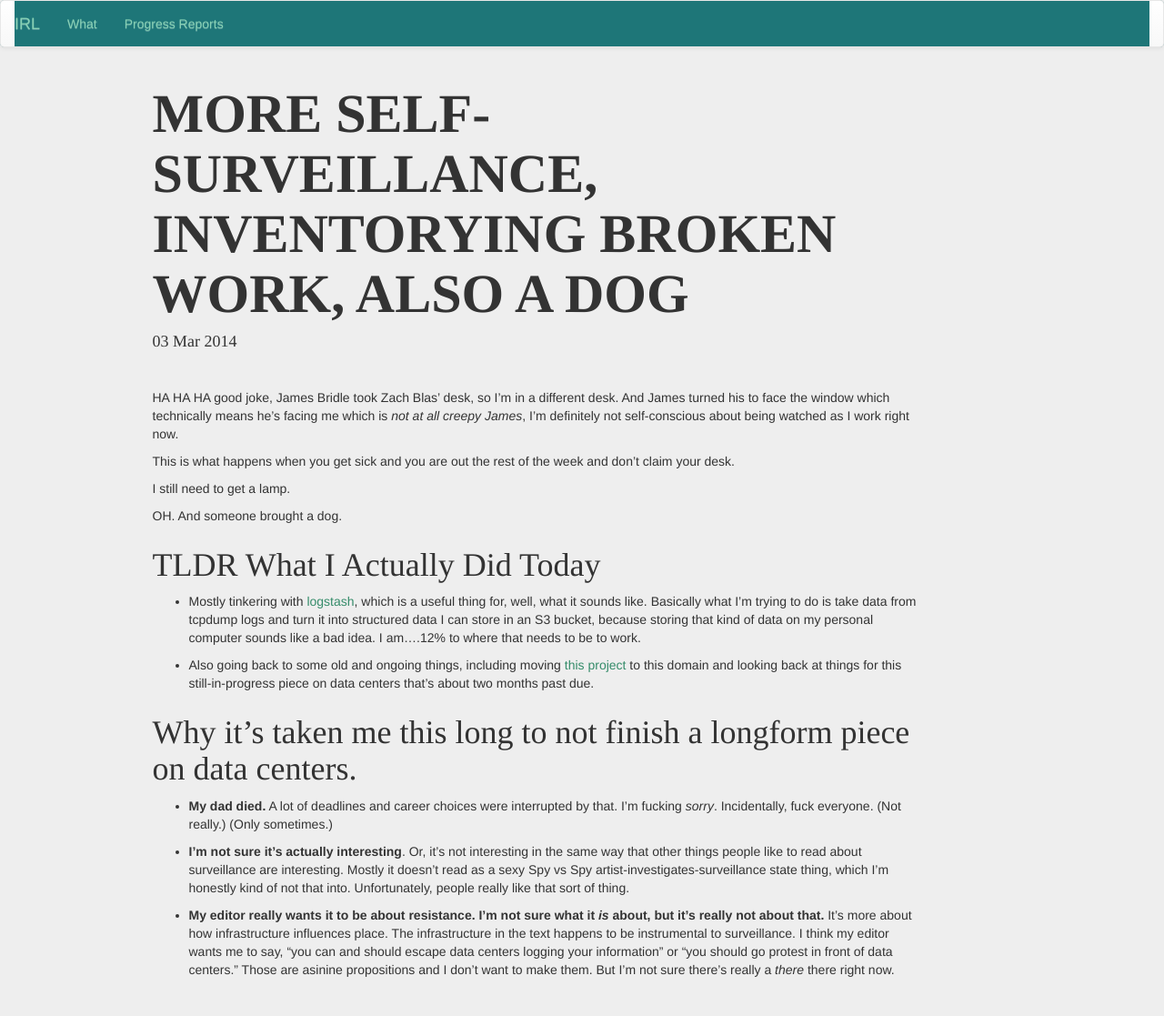
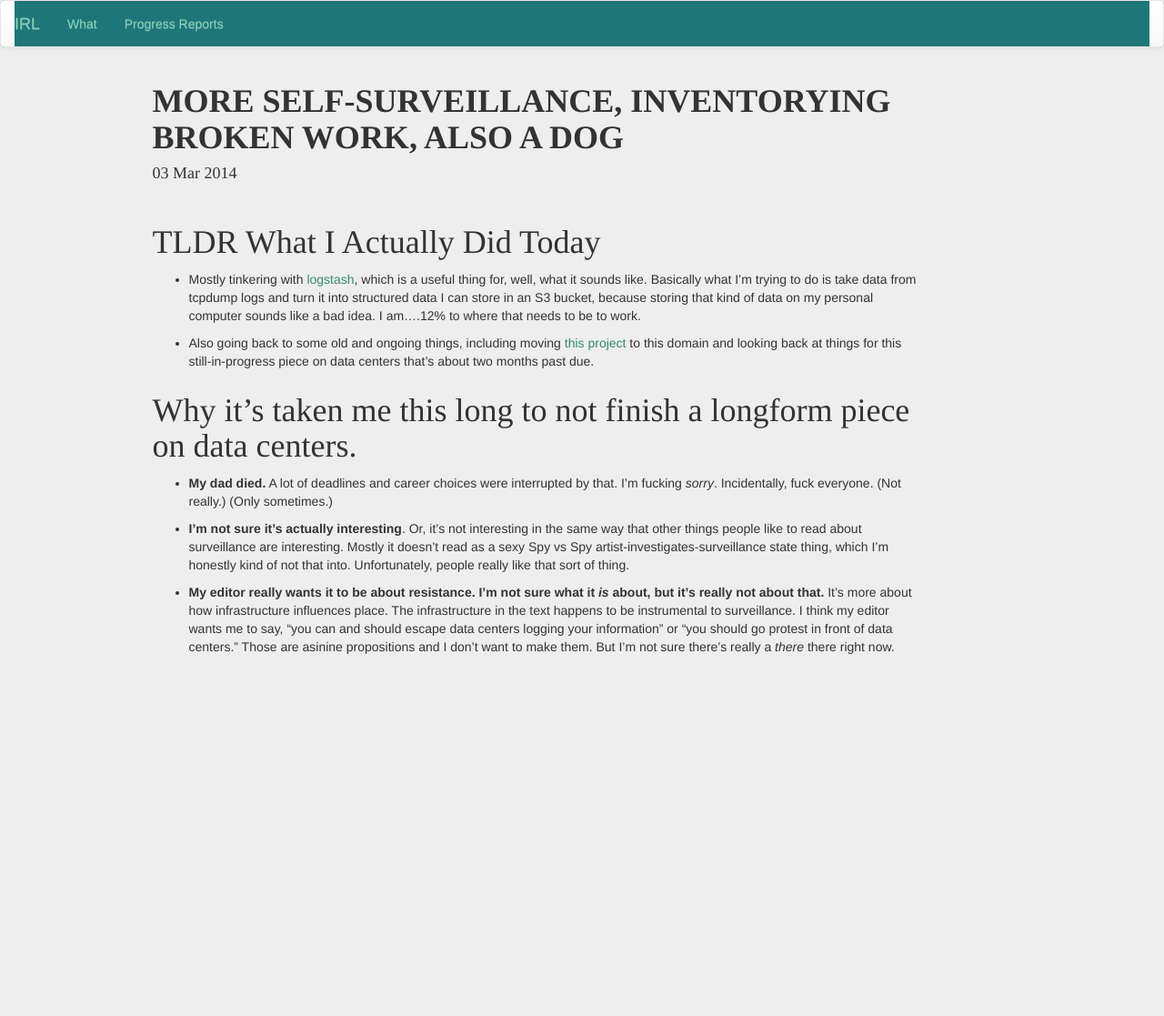
Before and after one commit to irl-so/irl-so.github.io, a Jekyll site: the page built from drafts/2014-03-03-notes.markdown, in a window 1280 px wide. Shown: the whole page at 91% size. Built offline with Jekyll 4.4.1, drawn with Linux system fonts in a browser that asks for light colours; nearby versions of some CDN libraries; Markdown is read by kramdown in place of the engine named in the settings; after the commit the page ends 900 px from its top, so only the background shows below that.

Commit message:
rearranging posts

```diff
--- a/_posts/2014-02-25-notes.markdown
+++ b/drafts/2014-02-25-notes.markdown
@@ -3,10 +3,6 @@
 title:  "I Just Read A Bunch Of Articles"
 date:   2014-02-25
 ---
-
-Today I got pretty overwhelmed by some personal life and financial stuff and really didn't do much work specifically related to this project. Basically the most "this project" related work I did was loading up some old location data into [geojson.io](geojson) and jiggering with my settings in Gandi so that this repo directs to a domain. Small victories I guess.
-
-Anyway. I'm just going to offer up some observations from some relevant articles I read today.
 
 ###[Red stack attack! Algorithms, capital and the automation of the common](redstack)
 So this is an article with a very compelling title, right? Right. And I wanted it to be better than it was, or maybe I just would have liked it more if it didn't have such a speculative tone.
--- a/_posts/2014-03-03-notes.markdown
+++ b/drafts/2014-03-03-notes.markdown
@@ -3,14 +3,6 @@
 title:  "More Self-Surveillance, Inventorying Broken Work, Also a Dog"
 date:   2014-03-03
 ---
-
-HA HA HA good joke, James Bridle took Zach Blas' desk, so I'm in a different desk. And James turned his to face the window which technically means he's facing me which is *not at all creepy James*, I'm definitely not self-conscious about being watched as I work right now.
-
-This is what happens when you get sick and you are out the rest of the week and don't claim your desk.
-
-I still need to get a lamp.
-
-OH. And someone brought a dog.
 
 ##TLDR What I Actually Did Today
 
--- a/src/style.less
+++ b/src/style.less
@@ -21,7 +21,6 @@
 }
 h1{
 	text-transform: uppercase;
-	font-size: 60px;
 }
 
 h2{
@@ -47,6 +46,10 @@
 
 }
 
+img{
+	max-width: 90%;
+}
+
 code{
 	background-color: lighten(@yellow, 25%);
 	color: @teal;
```
Also changed, not shown: _posts/2014-03-20-notes.markdown (added, +29 -0 lines), drafts/2014-02-24-notes.markdown (renamed from _posts/2014-02-24-notes.markdown), drafts/2014-03-04-notes.markdown (renamed from _posts/2014-03-04-notes.markdown).
